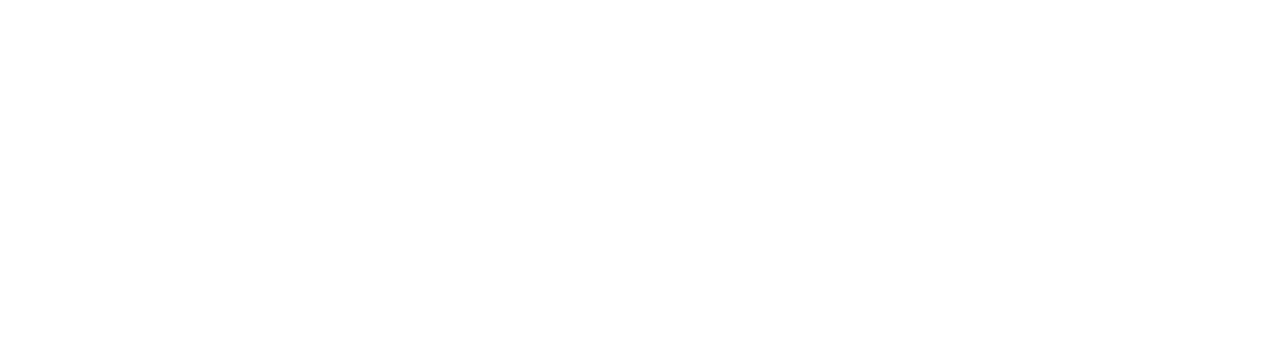
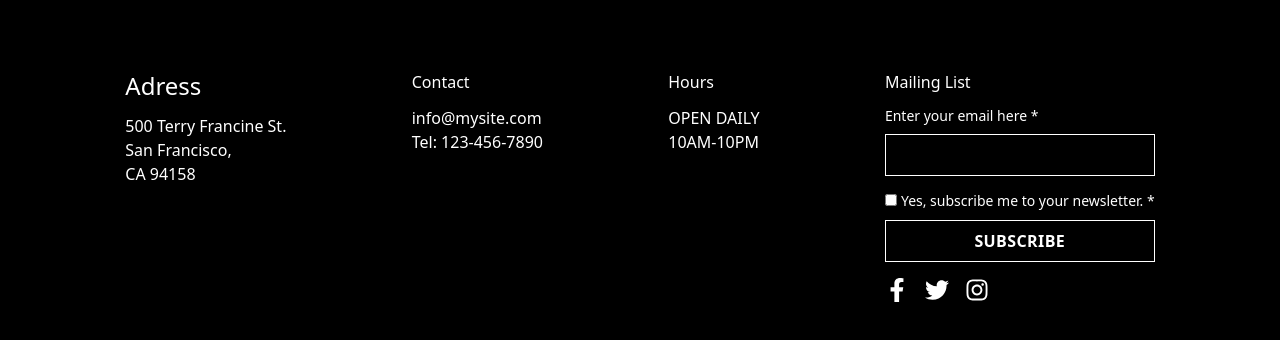
Before and after one commit to AniqaTufail/icecream-shop, a Next.js app: page / in a window 1280 px wide. Shown: the part 5145-5485 px from the top of the page. Before the commit the page ends 5095 px from the top, so only its background shows below. Built offline with nearby package versions, Linux system fonts and the light colour scheme.

Commit message:
Footer added

```diff
--- a/app/components/dairyfree.jsx
+++ b/app/components/dairyfree.jsx
@@ -6,7 +6,7 @@
 const DairyFree = () => {
   return (
 <div
-  className="h-screen bg-fixed bg-cover flex items-center justify-center"
+  className="h-screen w-screen bg-fixed bg-cover flex items-center justify-center"
   style={{ backgroundImage: "url('/top.jpg')" }}>
   <div>
     <div className="text-5xl text-white semi-bold text-center">Enjoy</div>
--- a/app/components/deliveronline.jsx
+++ b/app/components/deliveronline.jsx
@@ -6,7 +6,7 @@
 const DeliverOnline = () => {
   return (
 <div
-  className="h-screen bg-fixed bg-cover flex items-center justify-center"
+  className="h-screen bg-fixed bg-cover flex w-screen items-center justify-center"
   style={{ backgroundImage: "url('/2.jpg')" }}>
   <div>
     <div className="text-5xl text-white semi-bold text-center">Get Yours</div>
--- /dev/null
+++ b/app/components/footer.jsx
@@ -0,0 +1,85 @@
+import React from "react";
+import Link from "next/link";
+import Image from 'next/image';
+import { FaFacebookF, FaTwitter, FaInstagram } from 'react-icons/fa';
+
+
+const Footer = () => {
+  return (
+    <div className="h-[500px] w-screen bg-black text-white flex justify-items-center  justify-evenly">
+        <div className="mt-30">
+            <div className=" text-2xl">
+                Adress
+            </div>
+            <div className="mt-3">
+                500 Terry Francine St.<br/>San Francisco,<br/>CA 94158
+            </div>
+        </div>
+        <div className="mt-30">
+            <div>
+                Contact
+            </div>
+            <div className="mt-3">
+                info@mysite.com
+            </div>
+            <div>
+                Tel: 123-456-7890
+            </div>
+        </div>
+        <div className="mt-30">
+            <div>Hours</div>
+            <div className="mt-3">
+                OPEN DAILY<br/>10AM-10PM
+            </div>
+        </div>
+          <div className="flex flex-col mt-30">
+            <div>Mailing List</div>
+
+        <div className="block mb-2 text-sm mt-3">Enter your email here *</div>
+        <div>
+            <input
+          type="email"
+          className="w-full p-2 bg-black border border-white text-white placeholder:text-white focus:outline-none"
+
+        />
+
+        </div>
+
+        <div className="flex   flex-col mt-3">
+        <div><input type="checkbox" id="newsletter" className="w-3 h-3  bg-black border border-white text-white accent-whit" />
+            <label htmlFor="newsletter" className="text-sm ml-1">
+    Yes, subscribe me to your newsletter. *
+  </label>
+
+            </div>
+
+        <div className="mt-2 ">
+            <button className="px-2 py-2 w-full border border-white w-full text-white font-semibold tracking-wide hover:bg-white hover:text-black transition">
+        SUBSCRIBE
+      </button>
+            </div>
+        <div className="flex justify-start space-x-4 pt-4">
+        <FaFacebookF className="w-6 h-6 cursor-pointer hover:scale-110 transition" />
+        <FaTwitter className="w-6 h-6 cursor-pointer hover:scale-110 transition" />
+        <FaInstagram className="w-6 h-6 cursor-pointer hover:scale-110 transition" />
+      </div>
+
+      </div>
+      </div>
+
+
+
+
+
+    </div>
+
+
+
+
+
+
+
+
+  );
+};
+export default Footer
--- a/app/components/menu.jsx
+++ b/app/components/menu.jsx
@@ -4,7 +4,7 @@
 
 const Menu = () => {
   return (
-    <div className="flex flex-row">
+    <div className="flex flex-row w-screen">
         <div className="w-1/2 ">
              <Image src={"/menu.png"} width={947} height={807} alt={"myimage"}/>
         </div>
--- a/app/components/ourplace.jsx
+++ b/app/components/ourplace.jsx
@@ -5,7 +5,7 @@
 
 const OurPlace = () => {
   return (
-    <div className="flex flex-row ">
+    <div className="flex flex-row w-screen">
             <div className="w-1/2 h-screen flex justify-center items-center flex-col ">
             <div className="text-3xl font-semibold " >
                 OUR PLACE
--- a/app/components/stripe.jsx
+++ b/app/components/stripe.jsx
@@ -5,7 +5,7 @@
 
 const Stripes = () => {
   return (
-    <div className="bg-diagonal-stripes h-screen flex items-center ">
+    <div className="bg-diagonal-stripes h-screen w-screen flex items-center ">
         <div className="w-1/4 ">
                     <Image src={"/scoop1.png"} width={640} height={1280} alt={"myimage"}/>
 
--- a/app/globals.css
+++ b/app/globals.css
@@ -130,5 +130,9 @@
       #ffffff 60px,
       #ffffff 120px
     );
+    background-attachment: fixed;
+    background-size: cover;
+    background-repeat: repeat;
+    background-position: center;
   }
 }
--- a/app/page.jsx
+++ b/app/page.jsx
@@ -9,6 +9,7 @@
 import Dessert from "./components/dessert";
 import Stripes from "./components/stripe";
 import './globals.css';
+import Footer from "./components/footer";
 
 export default function Home() {
   return (
@@ -22,6 +23,7 @@
       <DeliverOnline/>
       <Dessert/>
       <Stripes/>
+      <Footer/>
 
     </>
 
--- a/package.json
+++ b/package.json
@@ -16,6 +16,7 @@
     "next": "15.3.4",
     "react": "^19.0.0",
     "react-dom": "^19.0.0",
+    "react-icons": "^5.5.0",
     "react-scroll-sync": "^1.0.2",
     "tailwind-merge": "^3.3.1"
   },
```
Also changed, not shown: 1 other file (tests, documents, lock files or other folders).
